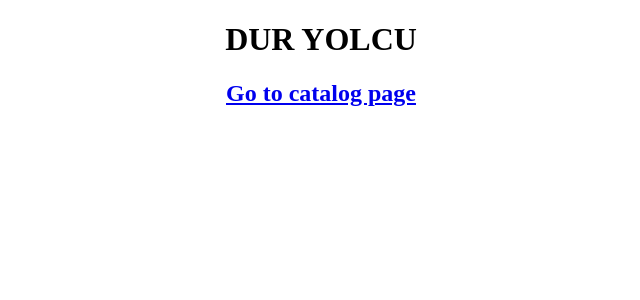
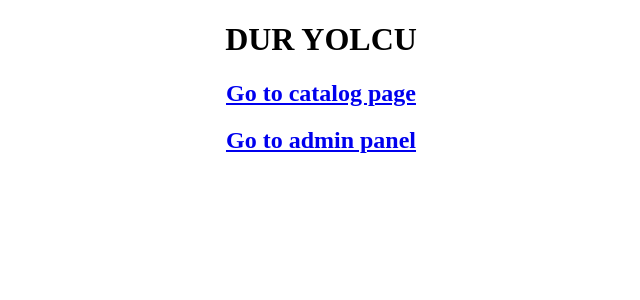
Before and after one commit to omerolkun/mozillaLibrary, a Django app: page / in a window 1280 px wide. Shown: the top 300 px of the page, without its empty margins (319-959 px from the left). Run offline with Django 3.2, Linux system fonts and the light colour scheme.

```diff
--- a/catalog/templates/catalog/beg127_page.html
+++ b/catalog/templates/catalog/beg127_page.html
@@ -13,6 +13,7 @@ p {text-align: center;}
 <h1>DUR YOLCU</h1>
 
 <h2><a href="catalog/">Go to catalog page</a></h2>
+<h2><a href="/admin"> Go to admin panel</a> </h2>
 
 
 </body>
```
Also changed, not shown: db.sqlite3.
